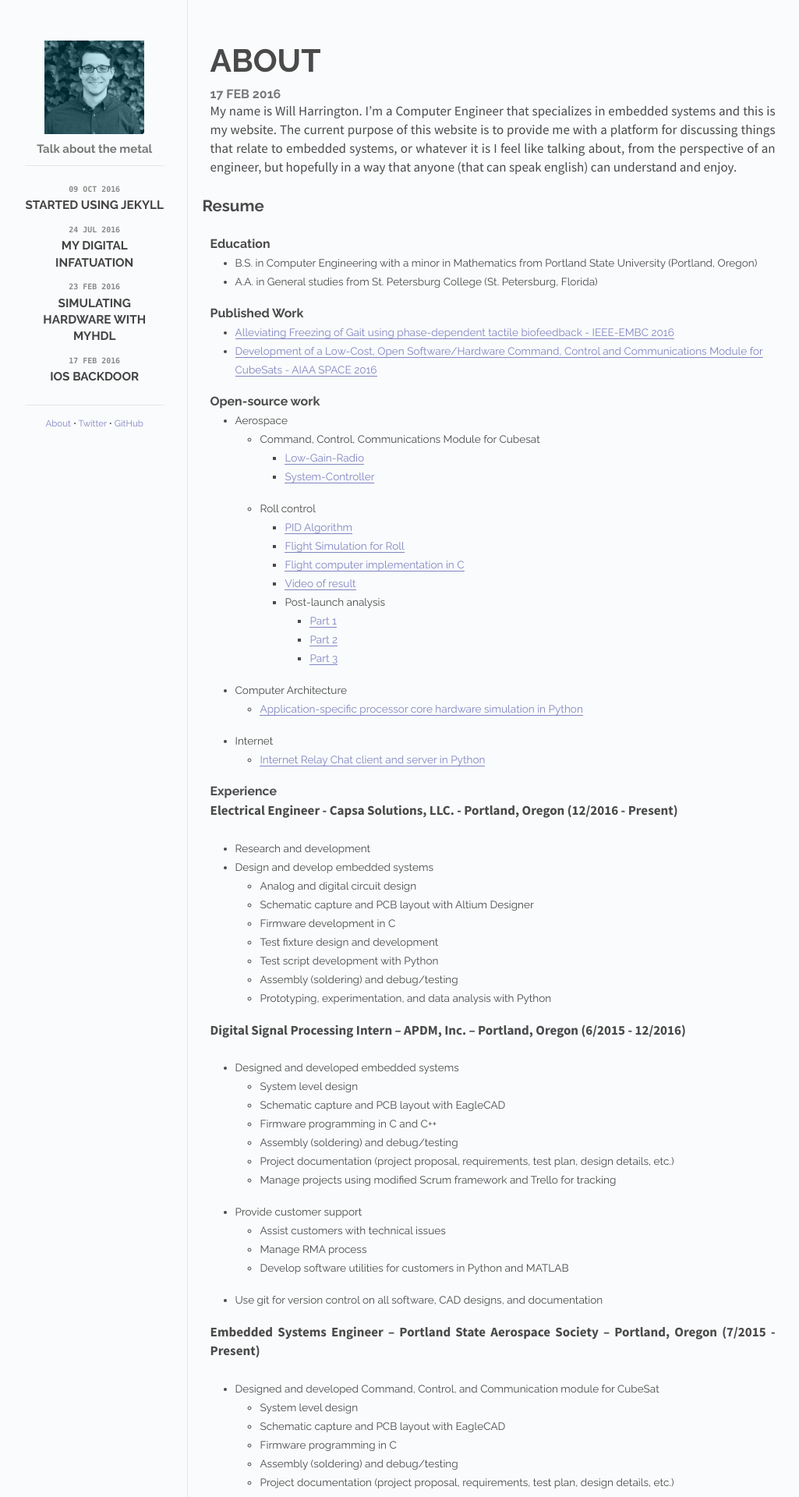
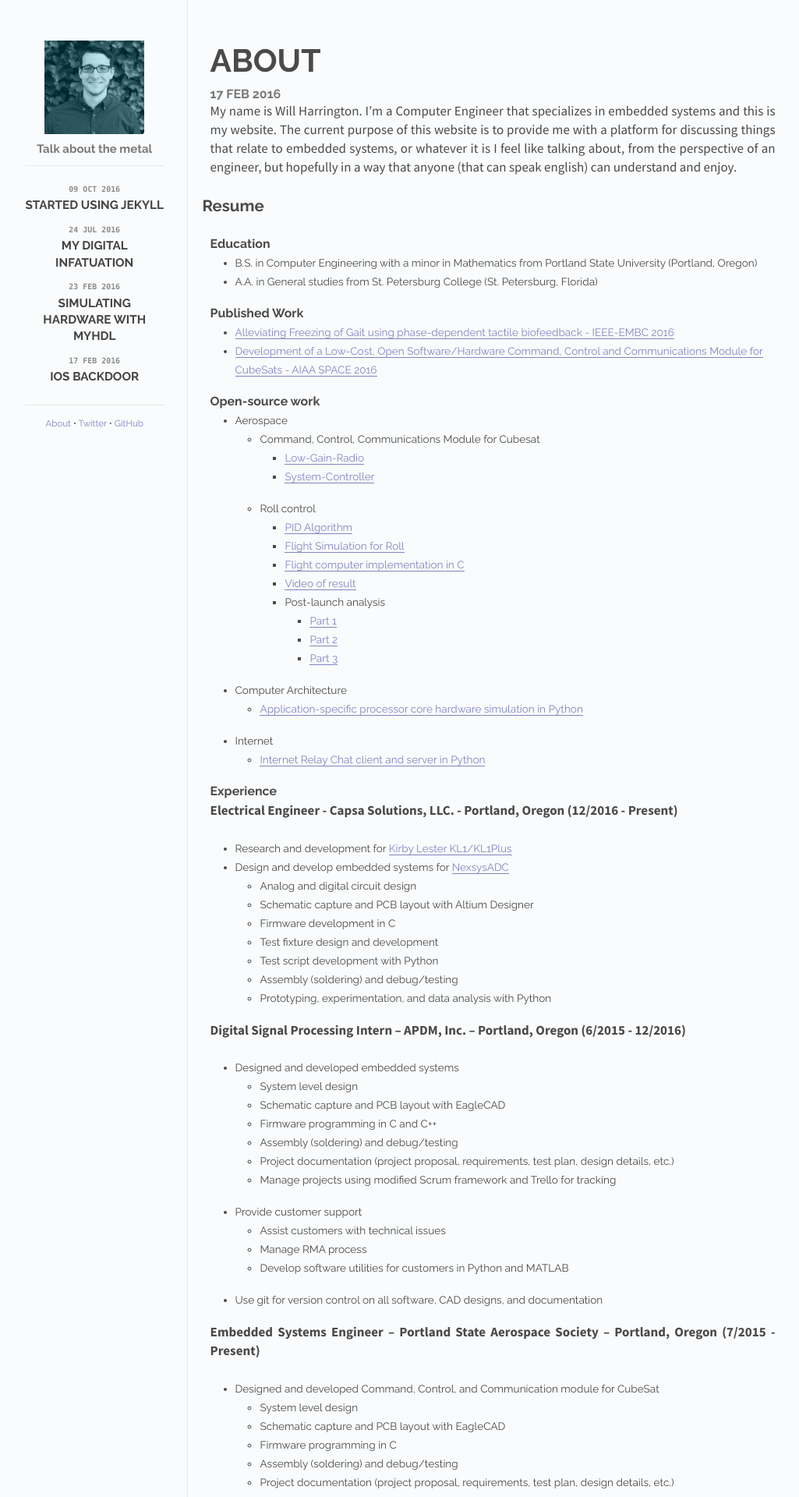
Before and after one commit to wrh2/wrh2.github.io, a Jekyll site: the page built from _posts/2016-02-17-about.md, in a window 1280 px wide. Shown: the top 1920 px of the page at 78% size, without its empty margins (118-1143 px from the left). Built offline with Jekyll 4.4.1, drawn with Linux system fonts in a browser that asks for light colours.

Commit message:
re-added links for most recent projects

```diff
--- a/_posts/2016-02-17-about.md
+++ b/_posts/2016-02-17-about.md
@@ -44,8 +44,8 @@ My name is Will Harrington. I'm a Computer Engineer that specializes in embedded
 
 **Electrical Engineer - Capsa Solutions, LLC. - Portland, Oregon (12/2016 - Present)**
 
-* Research and development
-* Design and develop embedded systems
+* Research and development for [Kirby Lester KL1/KL1Plus](https://www.capsahealthcare.com/product-category/tablet-capsule-counting)
+* Design and develop embedded systems for [NexsysADC](https://vimeo.com/238819938/fff0855912)
     * Analog and digital circuit design
     * Schematic capture and PCB layout with Altium Designer
     * Firmware development in C
```
